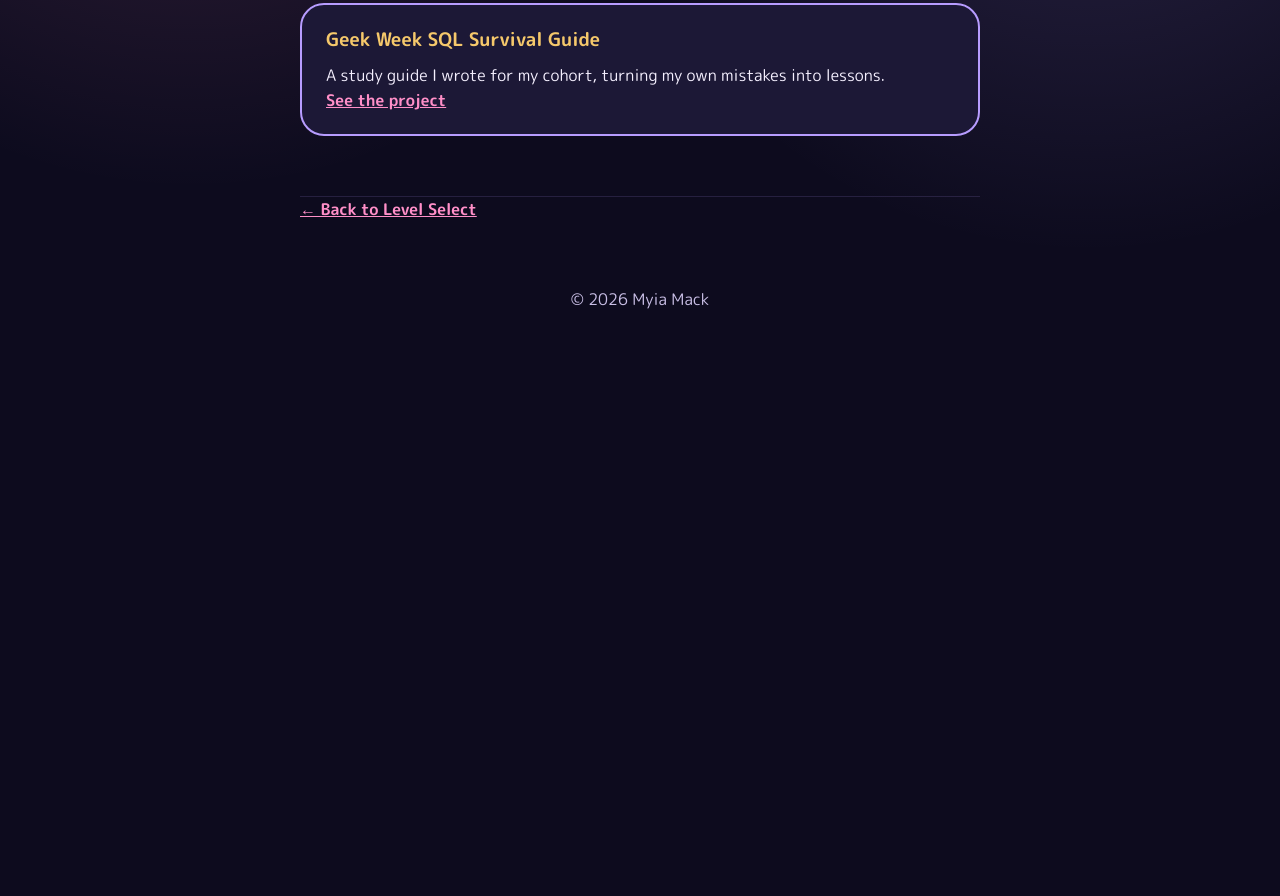
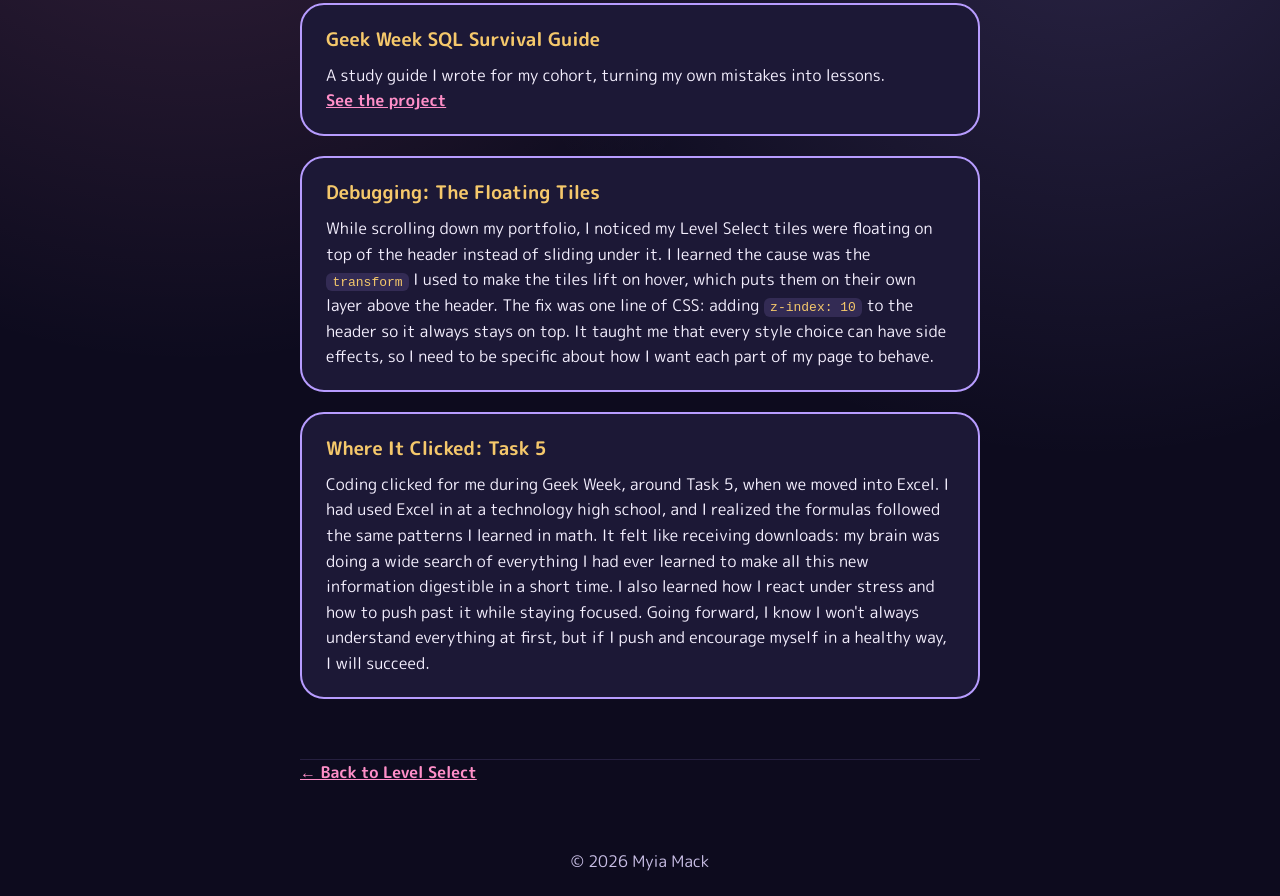
Before and after one commit to myiamack/Portfolio, a plain HTML site: page technology.html in a window 1280 px wide. Shown: the part 412-1308 px from the top of the page. Before the commit the page ends 800 px from the top, so only its background shows below. Drawn offline with Linux system fonts and the light colour scheme.

Commit message:
Add Technology reflection cards and code styling

```diff
--- a/style.css
+++ b/style.css
@@ -185,3 +185,10 @@ footer {
 	padding: 2rem;
 	color: var(--muted);
 }
+
+code {
+	background: rgba(183, 156, 255, 0.15);
+	color: var(--gold);
+	padding: 0.1rem 0.4rem;
+	border-radius: 6px;
+}
--- a/technology.html
+++ b/technology.html
@@ -29,6 +29,16 @@
                 <p>A study guide I wrote for my cohort, turning my own mistakes into lessons.</p>
                 <p><a href="geek-week.html">See the project</a></p>
             </article>
+
+            <article class="project">
+                <h3>Debugging: The Floating Tiles</h3>
+                <p>While scrolling down my portfolio, I noticed my Level Select tiles were floating on top of the header instead of sliding under it. I learned the cause was the <code>transform</code> I used to make the tiles lift on hover, which puts them on their own layer above the header. The fix was one line of CSS: adding <code>z-index: 10</code> to the header so it always stays on top. It taught me that every style choice can have side effects, so I need to be specific about how I want each part of my page to behave.</p>
+            </article>
+
+            <article class="project">
+                <h3>Where It Clicked: Task 5</h3>
+                <p>Coding clicked for me during Geek Week, around Task 5, when we moved into Excel. I had used Excel in at a technology high school, and I realized the formulas followed the same patterns I learned in math. It felt like receiving downloads: my brain was doing a wide search of everything I had ever learned to make all this new information digestible in a short time. I also learned how I react under stress and how to push past it while staying focused. Going forward, I know I won't always understand everything at first, but if I push and encourage myself in a healthy way, I will succeed.</p>
+            </article>
 		</section>
 
 		<p class="back-link"><a href="index.html#levels">← Back to Level Select</a></p>
```
